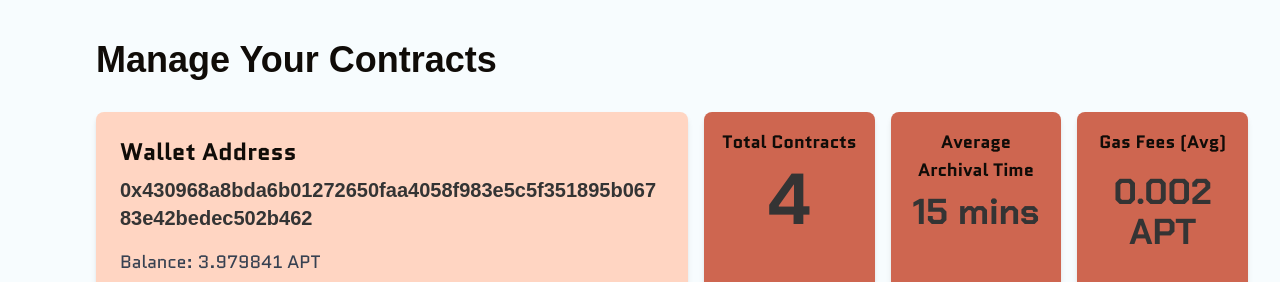
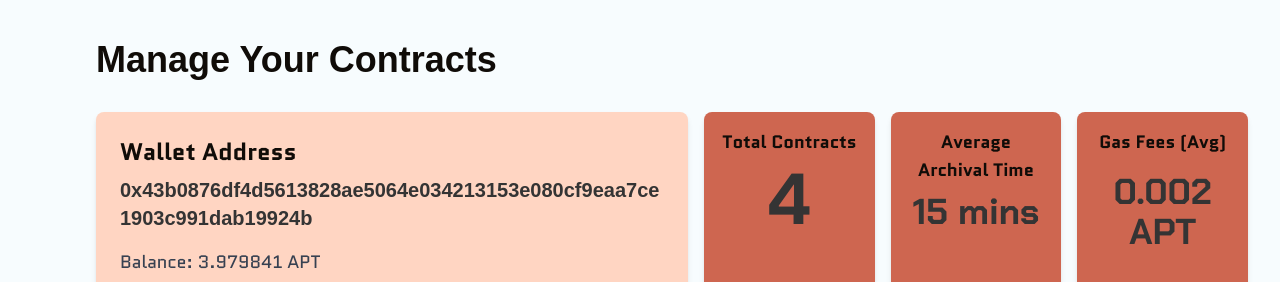
Before and after one commit to fromjyce/Archiva, a Next.js app in the folder frontend/: page /manage-contracts in a window 1280 px wide. Shown: the top 282 px of the page. Built offline with nearby package versions, Linux system fonts and the light colour scheme; a web font is replaced by a local one.

Commit message:
final final final push

```diff
--- a/frontend/pages/manage-contracts.js
+++ b/frontend/pages/manage-contracts.js
@@ -15,7 +15,7 @@ const Contracts = () => {
   ]);
 
   const [archivedContracts, setArchivedContracts] = useState([]);
-  const [walletAddress, setWalletAddress] = useState('0x430968a8bda6b01272650faa4058f983e5c5f351895b06783e42bedec502b462');
+  const [walletAddress, setWalletAddress] = useState('0x43b0876df4d5613828ae5064e034213153e080cf9eaa7ce1903c991dab19924b');
   const [balance, setBalance] = useState(3.979841);
 
   const filteredContracts = filter === 'All' ? contracts : contracts.filter((contract) => contract.state === filter);
```
